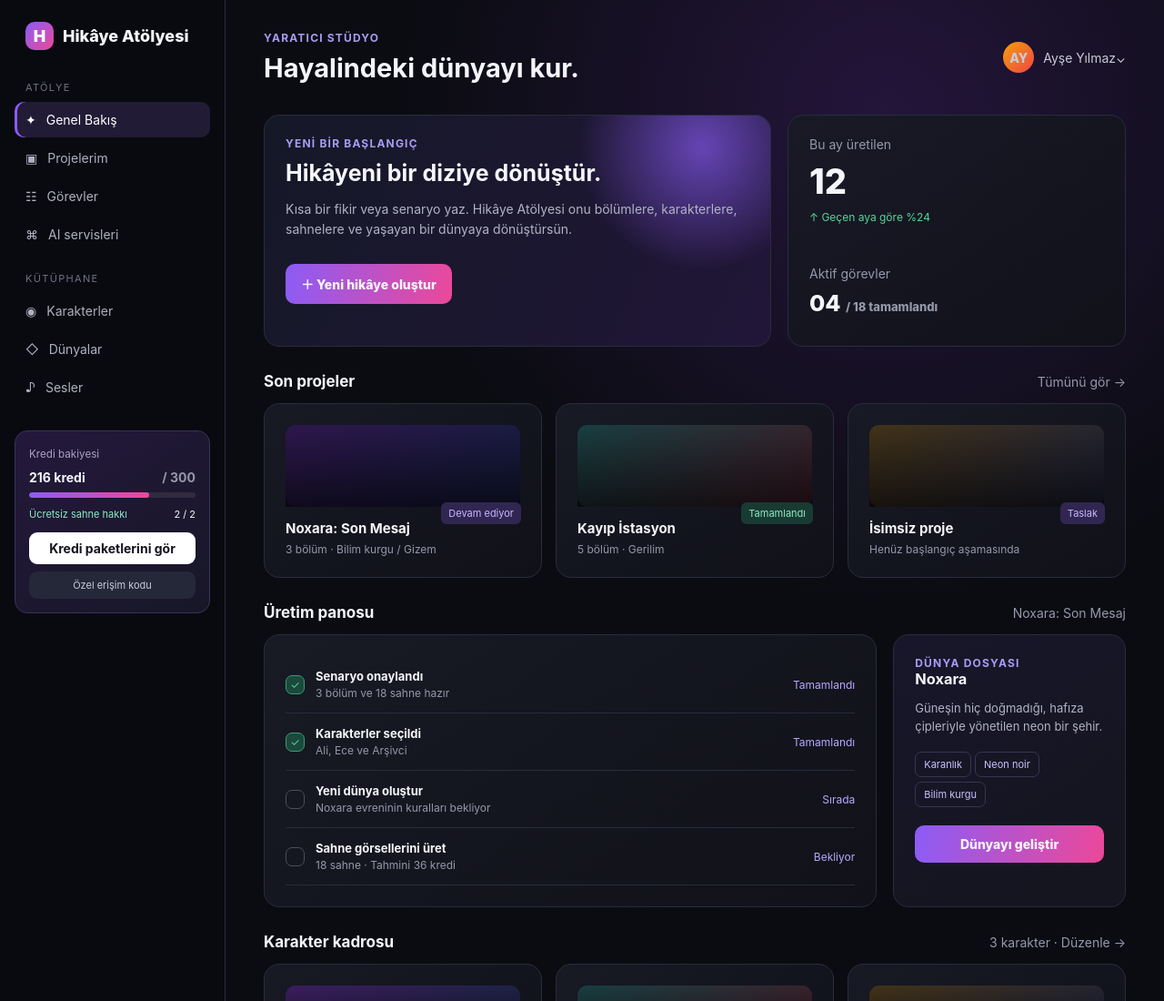
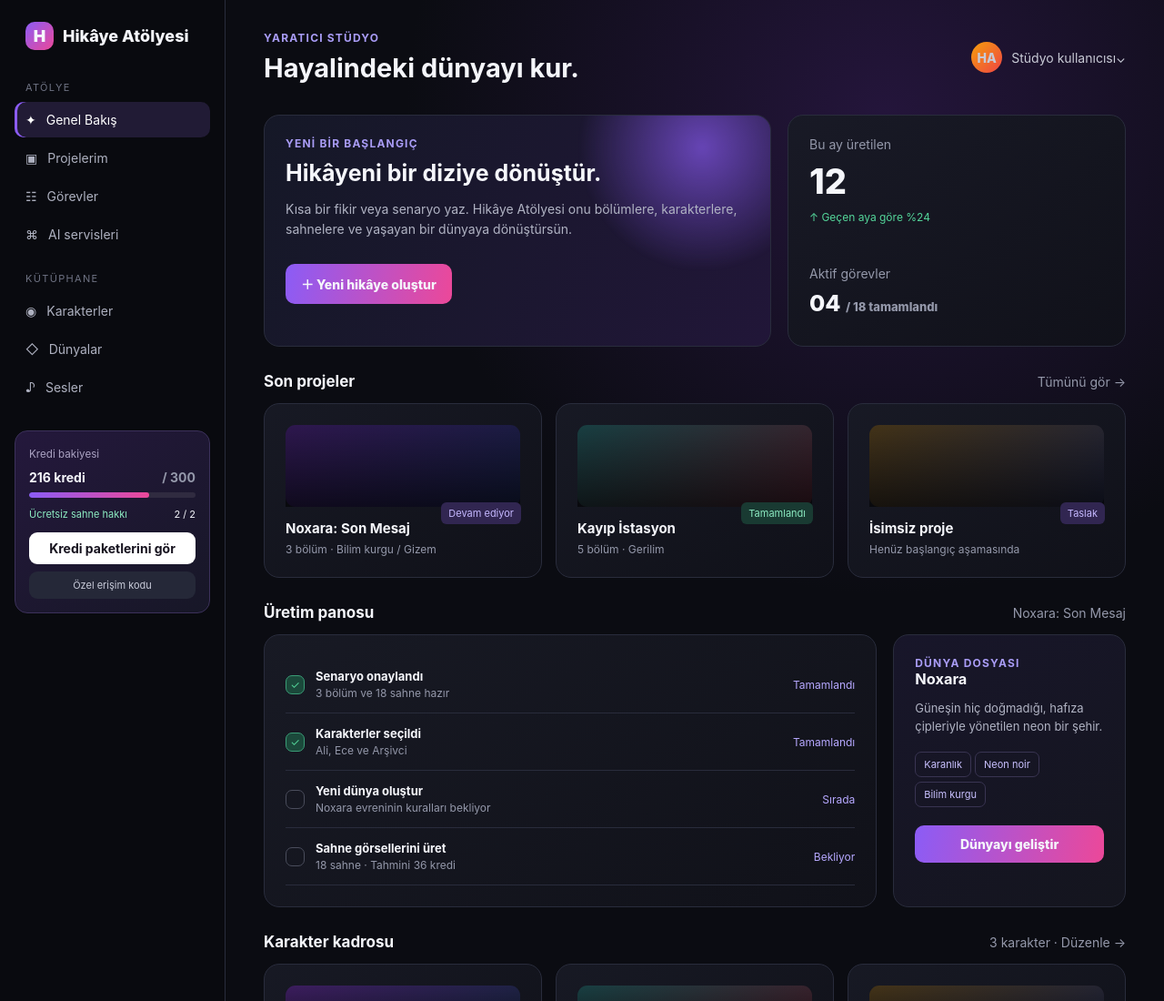
Before and after one commit to yasemingrgl06-maker/hikaye-atolyesi, a website: page index.html in a window 1280 px wide. Shown: the top 1100 px of the page at 91% size. Drawn offline with Linux system fonts and the light colour scheme.

Commit message:
Remove personal name from interface

```diff
--- a/index.html
+++ b/index.html
@@ -25,7 +25,7 @@
       <div class="credits"><small>Kredi bakiyesi</small><div class="credit-row"><span id="creditBalance">216 kredi</span><span class="muted">/ 300</span></div><div class="bar"><i></i></div><div style="display:flex;justify-content:space-between;margin-top:11px;font-size:11px"><span id="accessLabel" style="color:#8cebc2">Ücretsiz sahne hakkı</span><span id="freeScenes">2 / 2</span></div><button class="upgrade" id="pricingBtn">Kredi paketlerini gör</button><button class="secondary" id="ownerAccess" style="width:100%;margin-top:8px;padding:8px;font-size:11px">Özel erişim kodu</button></div>
     </aside>
     <main>
-      <div class="top"><div><div class="eyebrow">Yaratıcı stüdyo</div><h1>Hayalindeki dünyayı kur.</h1></div><div class="user"><div class="avatar">AY</div> Ayşe Yılmaz⌄</div></div>
+      <div class="top"><div><div class="eyebrow">Yaratıcı stüdyo</div><h1>Hayalindeki dünyayı kur.</h1></div><div class="user"><div class="avatar">HA</div> Stüdyo kullanıcısı⌄</div></div>
       <section class="hero"><div class="card hero-main"><div class="eyebrow">Yeni bir başlangıç</div><h2>Hikâyeni bir diziye dönüştür.</h2><p>Kısa bir fikir veya senaryo yaz. Hikâye Atölyesi onu bölümlere, karakterlere, sahnelere ve yaşayan bir dünyaya dönüştürsün.</p><button class="primary" id="openModal">＋ Yeni hikâye oluştur</button></div><div class="card stat-card"><div><div class="stat-label">Bu ay üretilen</div><div class="stat-num">12</div><div class="stat-note">↑ Geçen aya göre %24</div></div><div><div class="stat-label">Aktif görevler</div><div class="stat-num" style="font-size:25px">04 <span class="muted" style="font-size:13px">/ 18 tamamlandı</span></div></div></div></section>
       <div class="section-head"><h2>Son projeler</h2><span class="muted">Tümünü gör →</span></div><section class="grid"><div class="card project"><div class="project-art"></div><span class="tag">Devam ediyor</span><h3>Noxara: Son Mesaj</h3><p>3 bölüm · Bilim kurgu / Gizem</p></div><div class="card project"><div class="project-art two"></div><span class="tag" style="color:#8cebc2;background:#193a32">Tamamlandı</span><h3>Kayıp İstasyon</h3><p>5 bölüm · Gerilim</p></div><div class="card project"><div class="project-art three"></div><span class="tag">Taslak</span><h3>İsimsiz proje</h3><p>Henüz başlangıç aşamasında</p></div></section>
       <div class="section-head"><h2>Üretim panosu</h2><span class="muted">Noxara: Son Mesaj</span></div><section class="tasks"><div class="card"><div class="task done"><div class="check">✓</div><div><strong>Senaryo onaylandı</strong><span>3 bölüm ve 18 sahne hazır</span></div><div class="status">Tamamlandı</div></div><div class="task done"><div class="check">✓</div><div><strong>Karakterler seçildi</strong><span>Ali, Ece ve Arşivci</span></div><div class="status">Tamamlandı</div></div><div class="task"><div class="check"></div><div><strong>Yeni dünya oluştur</strong><span>Noxara evreninin kuralları bekliyor</span></div><div class="status">Sırada</div></div><div class="task"><div class="check"></div><div><strong>Sahne görsellerini üret</strong><span>18 sahne · Tahmini 36 kredi</span></div><div class="status">Bekliyor</div></div></div><div class="card world"><div class="eyebrow">Dünya dosyası</div><h3>Noxara</h3><p>Güneşin hiç doğmadığı, hafıza çipleriyle yönetilen neon bir şehir.</p><span class="world-chip">Karanlık</span><span class="world-chip">Neon noir</span><span class="world-chip">Bilim kurgu</span><button class="primary" style="width:100%;margin-top:20px" id="worldBtn">Dünyayı geliştir</button></div></section>
```
